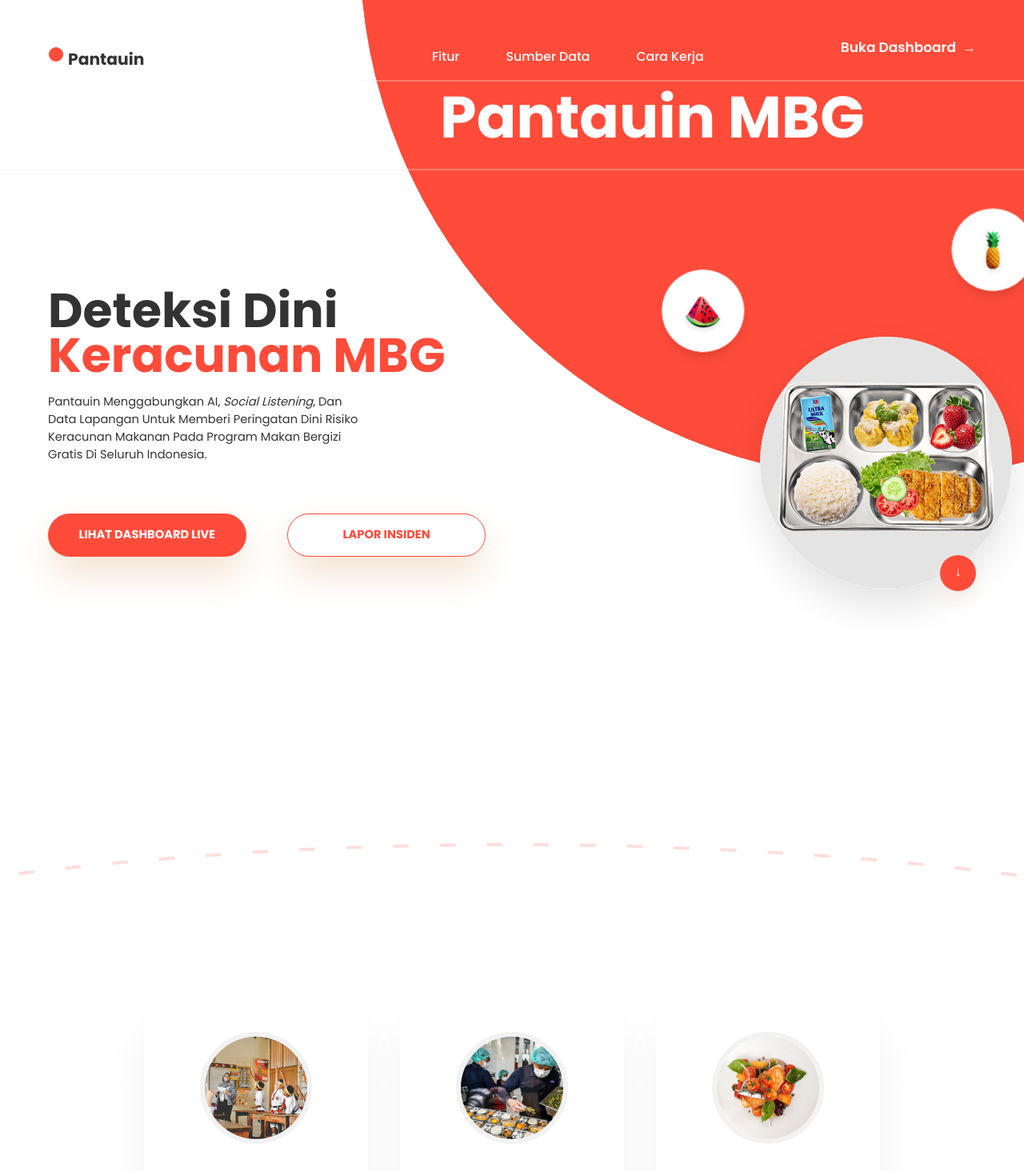
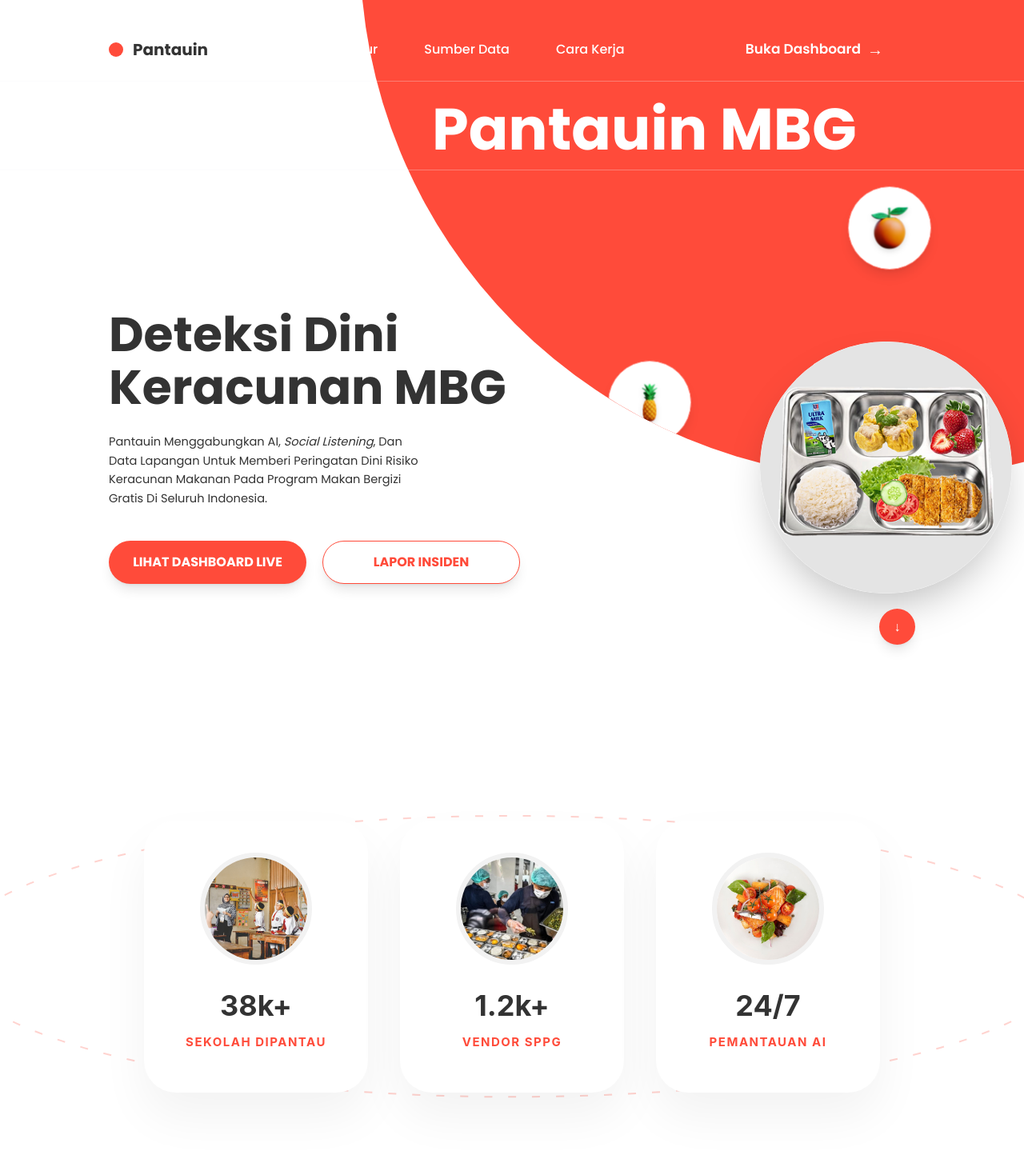
Before and after one commit to randyver/pantauin, a Next.js app: page / in a window 1280 px wide. Shown: the top 1464 px of the page at 80% size. Built offline with nearby package versions, Linux system fonts and the light colour scheme; a web font is replaced by a local one.

Commit message:
fix: responsive hero section

```diff
--- a/src/app/page.tsx
+++ b/src/app/page.tsx
@@ -7,30 +7,30 @@
 
 export default function Page() {
   return (
-    <main className="w-full bg-white min-h-screen overflow-x-hidden">
-      <div className="w-full max-w-[1441px] mx-auto h-[5350px] relative bg-white">
+    <main className="w-full bg-white min-h-screen overflow-x-hidden flex flex-col items-center">
+      <div className="w-full flex flex-col">
         <HeroSection />
 
-        {/* Extra spacing added via translate-y to simulate h-screen gaps */}
-        <div className="translate-y-[200px]">
+        {/* Sections now follow a natural vertical flow with responsive spacing */}
+        <section className="py-12 md:py-24">
           <StatsSection />
-        </div>
+        </section>
 
-        <div className="translate-y-[700px]">
+        <section className="py-12 md:py-32">
           <IntelligenceModules />
-        </div>
+        </section>
 
-        <div className="translate-y-[600px]">
+        <section className="py-12 md:py-32">
           <FeaturesSection />
-        </div>
+        </section>
 
-        <div className="translate-y-[1100px]">
+        <section className="py-12 md:py-32">
           <PipelineSection />
-        </div>
+        </section>
 
-        <div className="translate-y-[1350px]">
+        <section className="pt-12 md:pt-32">
           <CtaSection />
-        </div>
+        </section>
       </div>
     </main>
   );
--- a/src/components/landing/HeroSection.tsx
+++ b/src/components/landing/HeroSection.tsx
@@ -4,114 +4,109 @@
 
 export default function HeroSection() {
   const scrollToNext = () => {
-    window.scrollTo({ top: window.innerHeight, behavior: 'smooth' });
+    // Standard scroll to next natural section
+    const nextSection = document.getElementById('stats-section');
+    if (nextSection) {
+      nextSection.scrollIntoView({ behavior: 'smooth' });
+    }
   };
 
   return (
-    <>
-      {/* Decorative Red Background Circles - Restored to perfect circle and z-20 */}
-      <div className="absolute left-[450px] top-[-726px] w-[1324.81px] h-[1324.81px] bg-[#FF4B3A] rounded-full z-20"></div>
-      <div className="absolute left-[450px] top-[-726px] w-[1324.81px] h-[1324.81px] bg-[#FF4B3A] rounded-full border-[1.13px] border-[#FF4B3A] z-20"></div>
+    <div className="relative w-full min-h-screen lg:h-[850px] overflow-hidden bg-white">
+      {/* Decorative Red Background Circles - Restored to more central-right position */}
+      <div className="absolute left-[20%] lg:left-[450px] top-[-300px] lg:top-[-726px] w-[150vw] lg:w-[1324.81px] h-[150vw] lg:h-[1324.81px] bg-[#FF4B3A] rounded-full z-20 transition-all duration-700"></div>
 
-      {/* Orbiting Food Icons Mask Container (z-30)
-          This container has the exact same shape as the red circle and hides anything outside of it.
-      */}
-      <div className="absolute left-[450px] top-[-726px] w-[1324.81px] h-[1324.81px] rounded-full overflow-hidden z-30 pointer-events-none">
-        {/* Orbiting Food Icons Container (relative to the mask) */}
-        <div className="absolute left-[346.86px] top-[1010.53px] w-[630.33px] h-[630.33px] rounded-full animate-[spin_25s_linear_infinite]">
+      {/* Orbiting Food Icons Mask Container (z-30) - Hidden on mobile */}
+      <div className="hidden lg:block absolute left-[20%] lg:left-[450px] top-[-300px] lg:top-[-726px] w-[150vw] lg:w-[1324.81px] h-[150vw] lg:h-[1324.81px] rounded-full overflow-hidden z-30 pointer-events-none transition-all duration-700">
+        {/* Orbiting Food Icons Container */}
+        <div className="absolute left-[15%] lg:left-[346.86px] top-[70%] lg:top-[1010.53px] w-[60vw] lg:w-[630.33px] h-[60vw] lg:h-[630.33px] rounded-full animate-[spin_25s_linear_infinite]">
+          {/* Icons */}
+          {[
+            { img: "Orange.png", pos: "left-1/2 top-0 -translate-x-1/2 -translate-y-1/2" },
+            { img: "Grape.png", pos: "left-[97.55%] top-[34.55%] -translate-x-1/2 -translate-y-1/2" },
+            { img: "Lemon.png", pos: "left-[79.38%] top-[90.45%] -translate-x-1/2 -translate-y-1/2" },
+            { img: "Watermelon.png", pos: "left-[20.62%] top-[90.45%] -translate-x-1/2 -translate-y-1/2", scale: "w-[70%] h-[70%]" },
+            { img: "Pineapple (1).png", pos: "left-[2.45%] top-[34.55%] -translate-x-1/2 -translate-y-1/2" }
+          ].map((icon, idx) => (
+            <div key={idx} className={`absolute ${icon.pos} w-[60px] lg:w-[105px] h-[60px] lg:h-[105px] bg-white rounded-full border-[1px] border-[#FF4B3A] shadow-lg flex items-center justify-center animate-[spin_25s_linear_infinite_reverse]`}>
+              <img
+                className={`${icon.scale || "w-[60%] h-[60%]"} object-contain drop-shadow-md`}
+                src={`/hero/food-icon/Type=Fruits, Icon=${icon.img}`}
+                alt={icon.img}
+              />
+            </div>
+          ))}
+        </div>
+      </div>
 
-          {/* Icon 1: Top */}
-          <div className="absolute left-1/2 top-0 -translate-x-1/2 -translate-y-1/2 w-[105px] h-[105px] bg-white rounded-full border-[1px] border-[#FF4B3A] shadow-lg flex items-center justify-center animate-[spin_25s_linear_infinite_reverse]">
-            <img className="w-[60%] h-[60%] object-contain drop-shadow-md" src="/hero/food-icon/Type=Fruits, Icon=Orange.png" alt="Orange" />
+      {/* Hero Lines */}
+      <div className="absolute left-0 top-[101px] w-full h-0 border-t-[0.30px] border-[#F4F4F8] z-50 opacity-30"></div>
+      <div className="absolute left-0 top-[212px] w-full h-0 border-t-[0.30px] border-[#F4F4F8] z-50 opacity-30"></div>
+
+      {/* Big Title Background - Center aligned within the red area and between lines - Responsive */}
+      <div className="absolute left-[25%] lg:left-[540px] top-[125px] text-white text-[28px] lg:text-[73.16px] font-extrabold leading-none z-50 pointer-events-none whitespace-nowrap">
+        Pantauin MBG
+      </div>
+
+      {/* Navbar Content */}
+      <div className="relative w-full px-6 lg:px-[136px] pt-[47px] flex justify-between items-center z-50">
+        {/* Left: Logo */}
+        <div className="flex items-center gap-3 min-w-[150px]">
+          <div className="w-[18px] h-[18px] bg-[#FF4B3A] rounded-full"></div>
+          <div className="text-[#333333] text-[20px] font-extrabold capitalize">Pantauin</div>
+        </div>
+
+        {/* Center: Navigation Links */}
+        <div className="hidden lg:flex items-center justify-center gap-[58px] flex-1">
+          <div className="text-white text-[16px] font-medium capitalize cursor-pointer hover:opacity-80">Fitur</div>
+          <div className="text-white text-[16px] font-medium capitalize cursor-pointer hover:opacity-80">Sumber Data</div>
+          <div className="text-white text-[16px] font-medium capitalize cursor-pointer hover:opacity-80">Cara Kerja</div>
+        </div>
+
+        {/* Right: CTA Button - Slightly shifted left */}
+        <div className="text-white text-[17px] font-semibold cursor-pointer hover:underline flex items-center gap-2 min-w-[150px] justify-end lg:pr-10">
+          Buka Dashboard <span className="text-[20px]">&rarr;</span>
+        </div>
+      </div>
+
+      {/* Main Content Area */}
+      <div className="relative w-full px-6 lg:px-[136px] mt-32 lg:mt-[100px] z-50 flex flex-col lg:flex-row items-center lg:items-start lg:justify-between">
+
+        {/* Right: Tray Image Container (Hidden on mobile) */}
+        <div className="hidden lg:flex relative lg:static w-full lg:w-auto justify-center mb-10 lg:mb-0 order-1 lg:order-2">
+          <div className="relative lg:absolute lg:left-[950px] lg:top-[250px] w-[250px] lg:w-[315px] h-[250px] lg:h-[315px] bg-white rounded-full shadow-2xl overflow-hidden flex items-center justify-center z-40">
+            <img className="w-full h-full object-cover" src="/hero/mbg.png" alt="Main MBG Tray" />
           </div>
+        </div>
 
-          {/* Icon 2: Top Right (72 degrees) */}
-          <div className="absolute left-[97.55%] top-[34.55%] -translate-x-1/2 -translate-y-1/2 w-[105px] h-[105px] bg-white rounded-full border-[1px] border-[#FF4B3A] shadow-lg flex items-center justify-center animate-[spin_25s_linear_infinite_reverse]">
-            <img className="w-[60%] h-[60%] object-contain drop-shadow-md" src="/hero/food-icon/Type=Fruits, Icon=Grape.png" alt="Grape" />
-          </div>
+        {/* Left: Typography */}
+        <div className="w-full lg:max-w-[600px] text-center lg:text-left pt-24 lg:pt-20 order-2 lg:order-1">
+          <h1 className="text-[#333333] text-[42px] lg:text-[60px] font-extrabold capitalize leading-[1.1] mb-6 mt-20 lg:mt-32">
+            Deteksi Dini <br />
+            <span>Keracunan MBG</span>
+          </h1>
+          <p className="text-[#333333] text-[16px] lg:text-[14.6px] font-normal leading-relaxed max-w-[400px] mx-auto lg:mx-0 mb-10">
+            Pantauin Menggabungkan AI, <span className="italic">Social Listening</span>, Dan Data Lapangan Untuk Memberi Peringatan Dini Risiko Keracunan Makanan Pada Program Makan Bergizi Gratis Di Seluruh Indonesia.
+          </p>
 
-          {/* Icon 3: Bottom Right (144 degrees) */}
-          <div className="absolute left-[79.38%] top-[90.45%] -translate-x-1/2 -translate-y-1/2 w-[105px] h-[105px] bg-white rounded-full border-[1px] border-[#FF4B3A] shadow-lg flex items-center justify-center animate-[spin_25s_linear_infinite_reverse]">
-            <img className="w-[60%] h-[60%] object-contain drop-shadow-md" src="/hero/food-icon/Type=Fruits, Icon=Lemon.png" alt="Lemon" />
-          </div>
-
-          {/* Icon 4: Bottom Left (216 degrees) */}
-          <div className="absolute left-[20.62%] top-[90.45%] -translate-x-1/2 -translate-y-1/2 w-[105px] h-[105px] bg-white rounded-full border-[1px] border-[#FF4B3A] shadow-lg flex items-center justify-center animate-[spin_25s_linear_infinite_reverse]">
-            <img className="w-[70%] h-[70%] object-contain drop-shadow-md" src="/hero/food-icon/Type=Fruits, Icon=Watermelon.png" alt="Watermelon" />
-          </div>
-
-          {/* Icon 5: Top Left (288 degrees) */}
-          <div className="absolute left-[2.45%] top-[34.55%] -translate-x-1/2 -translate-y-1/2 w-[105px] h-[105px] bg-white rounded-full border-[1px] border-[#FF4B3A] shadow-lg flex items-center justify-center animate-[spin_25s_linear_infinite_reverse]">
-            <img className="w-[60%] h-[60%] object-contain drop-shadow-md" src="/hero/food-icon/Type=Fruits, Icon=Pineapple (1).png" alt="Pineapple" />
+          <div className="flex flex-col sm:flex-row items-center justify-center lg:justify-start gap-4 lg:gap-5">
+            <button className="w-full sm:w-[247px] h-[54px] bg-[#FF4B3A] text-white font-bold rounded-full shadow-lg hover:bg-[#e03f31] transition-all">
+              LIHAT DASHBOARD LIVE
+            </button>
+            <button className="w-full sm:w-[247px] h-[54px] bg-white text-[#FF4B3A] border-[1px] border-[#FF4B3A] font-bold rounded-full shadow-lg hover:bg-gray-50 transition-all">
+              LAPOR INSIDEN
+            </button>
           </div>
         </div>
       </div>
 
-      {/* Hero Lines - Spanning the whole screen width */}
-      <div className="absolute left-1/2 -translate-x-1/2 top-[101px] w-screen h-0 outline outline-[0.30px] outline-[#F4F4F8] -outline-offset-[0.15px] z-50 opacity-30"></div>
-      <div className="absolute left-1/2 -translate-x-1/2 top-[212px] w-screen h-0 outline outline-[0.30px] outline-[#F4F4F8] -outline-offset-[0.15px] z-50 opacity-30"></div>
-
-      {/* Big Main Center Image Component (Tray) */}
-      <div className="absolute left-[950px] top-[420.92px] w-[315.23px] h-[315.23px] bg-white rounded-full shadow-[0px_23px_45px_rgba(0,0,0,0.11)] overflow-hidden flex items-center justify-center z-40">
-        <img className="w-full h-full object-cover" src="/hero/mbg.png" alt="Main MBG Tray" />
-      </div>
-
-      {/* Hero Typography */}
-      <div className="absolute left-[60px] top-[360px] w-[800px] flex flex-col justify-end z-50">
-        <span className="text-[#333333] text-[60px] font-extrabold capitalize leading-[56.28px] break-words">
-          Deteksi Dini <br />
-          <span className="text-[#FF4B3A]">Keracunan MBG</span>
-        </span>
-      </div>
-
-      <div className="absolute left-[60px] top-[492px] w-[390.58px] flex flex-col justify-end z-50">
-        <span className="text-[#333333] text-[14.63px] font-normal capitalize break-words">
-          Pantauin Menggabungkan AI,{" "}
-          <span className="italic">Social Listening</span>
-          , Dan Data Lapangan Untuk Memberi Peringatan Dini Risiko Keracunan Makanan Pada Program Makan Bergizi Gratis Di Seluruh Indonesia.
-        </span>
-      </div>
-
-      {/* Buttons */}
-      <div className="absolute left-[60px] top-[641.58px] inline-flex items-center justify-start gap-[20.26px] z-50">
-        {/* Btn 1 */}
-        <div className="relative w-[247.63px] h-[54.03px] flex items-center justify-center bg-[#FF4B3A] rounded-[77.67px] shadow-[0px_22.5px_45px_#F4E2D1] cursor-pointer hover:bg-[#e03f31] transition-colors">
-          <span className="text-white text-[14.63px] font-bold capitalize">LIHAT DASHBOARD LIVE</span>
-        </div>
-        {/* Divider line invisible logic based on original html */}
-        <div className="w-[11.26px] h-[2.25px] bg-transparent shadow-[0px_22.5px_45px_#F4E2D1] rounded-[77.67px]"></div>
-        {/* Btn 2 */}
-        <div className="relative w-[247.63px] h-[54.03px] flex items-center justify-center bg-white rounded-[77.67px] shadow-[0px_22.5px_45px_#F4E2D1] border-[1.13px] border-[#FF4B3A] cursor-pointer hover:bg-gray-50 transition-colors">
-          <span className="text-[#FF4B3A] text-[14.63px] font-bold capitalize">LAPOR INSIDEN</span>
-        </div>
-      </div>
-
-      {/* Decorative Dots (Smooth scroll to next section) */}
+      {/* Scroll Down Button */}
       <div
         onClick={scrollToNext}
-        className="absolute right-[60px] top-[694.48px] w-[45.02px] h-[45.02px] bg-[#FF4B3A] rounded-full shadow-[0px_11px_22.5px_#F5ECE3] flex items-center justify-center text-white cursor-pointer hover:bg-[#e03f31] pb-1 z-50 transition-transform hover:scale-110"
+        className="absolute right-6 lg:right-[136px] bottom-10 w-[45px] h-[45px] bg-[#FF4B3A] rounded-full shadow-lg flex items-center justify-center text-white cursor-pointer hover:bg-[#e03f31] z-50 animate-bounce"
       >
         &darr;
       </div>
-
-      {/* Navbar & Navigation */}
-      <div className="absolute left-[540px] top-[58.53px] inline-flex items-center justify-start gap-[58px] z-50">
-        <div className="flex flex-col justify-end text-white text-[15.76px] font-medium capitalize cursor-pointer hover:opacity-80">Fitur</div>
-        <div className="flex flex-col justify-end text-white text-[15.76px] font-medium capitalize cursor-pointer hover:opacity-80">Sumber Data</div>
-        <div className="flex flex-col justify-end text-white text-[15.76px] font-medium capitalize cursor-pointer hover:opacity-80">Cara Kerja</div>
-      </div>
-
-      {/* Logo */}
-      <div className="absolute left-[85px] top-[58.90px] flex flex-col justify-end text-[#333333] text-[20.26px] font-extrabold capitalize z-50">Pantauin</div>
-      <div className="absolute left-[61px] top-[58.53px] w-[18.01px] h-[18.01px] bg-[#FF4B3A] rounded-full z-50"></div>
-
-      {/* Big Title Background */}
-      <div className="absolute left-[550px] top-[115px] text-white text-[73.16px] font-extrabold leading-[63.53px] z-50">Pantauin MBG</div>
-
-      {/* Top Right Action */}
-      <div className="absolute right-[60px] top-[47px] text-center text-white text-[17px] font-semibold cursor-pointer hover:underline flex items-center gap-2 z-50">
-        Buka Dashboard <span>&rarr;</span>
-      </div>
-    </>
+    </div>
   );
 }
--- a/src/components/landing/StatsSection.tsx
+++ b/src/components/landing/StatsSection.tsx
@@ -2,17 +2,18 @@
 
 export default function StatsSection() {
   return (
-    <div className="absolute left-0 w-full h-[600px] top-[900px] z-10 flex flex-col items-center justify-start">
-      {/* Background Ellipse SVG */}
-      <div className="absolute left-1/2 -translate-x-1/2 top-1/2 -translate-y-1/2 w-[2500px] h-[800px] z-0 pointer-events-none">
-        <img src="/stats/ellipse.svg" className="w-full h-full object-contain opacity-60" alt="Background Decor" />
+    <div id="stats-section" className="relative w-full min-h-[500px] flex flex-col items-center justify-center overflow-hidden py-12">
+      {/* Background Ellipse SVG - Increased visibility and better layering */}
+      <div className="absolute inset-0 z-0 pointer-events-none flex items-center justify-center">
+        <img src="/stats/ellipse.svg" className="w-[1500px] lg:w-[2500px] h-[600px] lg:h-[800px] object-contain opacity-80" alt="Background Decor" />
       </div>
 
-      <div className="relative w-full max-w-[1441px] mx-auto h-full flex flex-col items-center justify-center pt-10">
-        {/* Cards Container */}
-        <div className="flex justify-center items-center gap-[40px] z-10">
+      <div className="relative w-full max-w-[1441px] mx-auto px-6 lg:px-[136px] flex flex-col items-center justify-center">
+        {/* Cards Container - Stack on mobile, row on desktop */}
+        <div className="flex flex-col lg:flex-row justify-center items-center gap-10 lg:gap-[40px] z-10 w-full">
+
           {/* Stat Card 1: Sekolah */}
-          <div className="relative w-[280px] h-[340px] bg-white rounded-[40px] shadow-[0px_30px_60px_rgba(0,0,0,0.05)] flex flex-col items-center justify-start pt-10">
+          <div className="relative w-full max-w-[280px] h-[340px] bg-white rounded-[40px] shadow-[0px_30px_60px_rgba(0,0,0,0.05)] flex flex-col items-center justify-start pt-10 transition-transform hover:scale-105 duration-300">
             <div className="w-[140px] h-[140px] rounded-full border-[6px] border-[#F2F2F2] overflow-hidden mb-6">
               <img className="w-full h-full object-cover" src="/stats/school.png" alt="Sekolah" />
             </div>
@@ -21,7 +22,7 @@
           </div>
 
           {/* Stat Card 2: Vendor */}
-          <div className="relative w-[280px] h-[340px] bg-white rounded-[40px] shadow-[0px_30px_60px_rgba(0,0,0,0.05)] flex flex-col items-center justify-start pt-10">
+          <div className="relative w-full max-w-[280px] h-[340px] bg-white rounded-[40px] shadow-[0px_30px_60px_rgba(0,0,0,0.05)] flex flex-col items-center justify-start pt-10 transition-transform hover:scale-105 duration-300">
             <div className="w-[140px] h-[140px] rounded-full border-[6px] border-[#F2F2F2] overflow-hidden mb-6">
               <img className="w-full h-full object-cover" src="/stats/sppg.png" alt="Vendor" />
             </div>
@@ -30,13 +31,14 @@
           </div>
 
           {/* Stat Card 3: AI Pemantauan */}
-          <div className="relative w-[280px] h-[340px] bg-white rounded-[40px] shadow-[0px_30px_60px_rgba(0,0,0,0.05)] flex flex-col items-center justify-start pt-10">
+          <div className="relative w-full max-w-[280px] h-[340px] bg-white rounded-[40px] shadow-[0px_30px_60px_rgba(0,0,0,0.05)] flex flex-col items-center justify-start pt-10 transition-transform hover:scale-105 duration-300">
             <div className="w-[140px] h-[140px] rounded-full border-[6px] border-[#F2F2F2] overflow-hidden mb-6">
               <img className="w-full h-full object-cover" src="/stats/ai-pantau.png" alt="AI Pemantauan" />
             </div>
             <div className="text-[#333333] text-[36px] font-bold font-sf-rounded">24/7</div>
             <div className="text-[#FF4B3A] text-[15px] font-bold font-sf-rounded mt-2 uppercase tracking-widest">Pemantauan AI</div>
           </div>
+
         </div>
       </div>
     </div>
```
Also changed, not shown: src/components/landing/CtaSection.tsx (+9 -9 lines), src/components/landing/FeaturesSection.tsx (+31 -61 lines), src/components/landing/IntelligenceModules.tsx (+27 -27 lines), src/components/landing/PipelineSection.tsx (+52 -80 lines).
